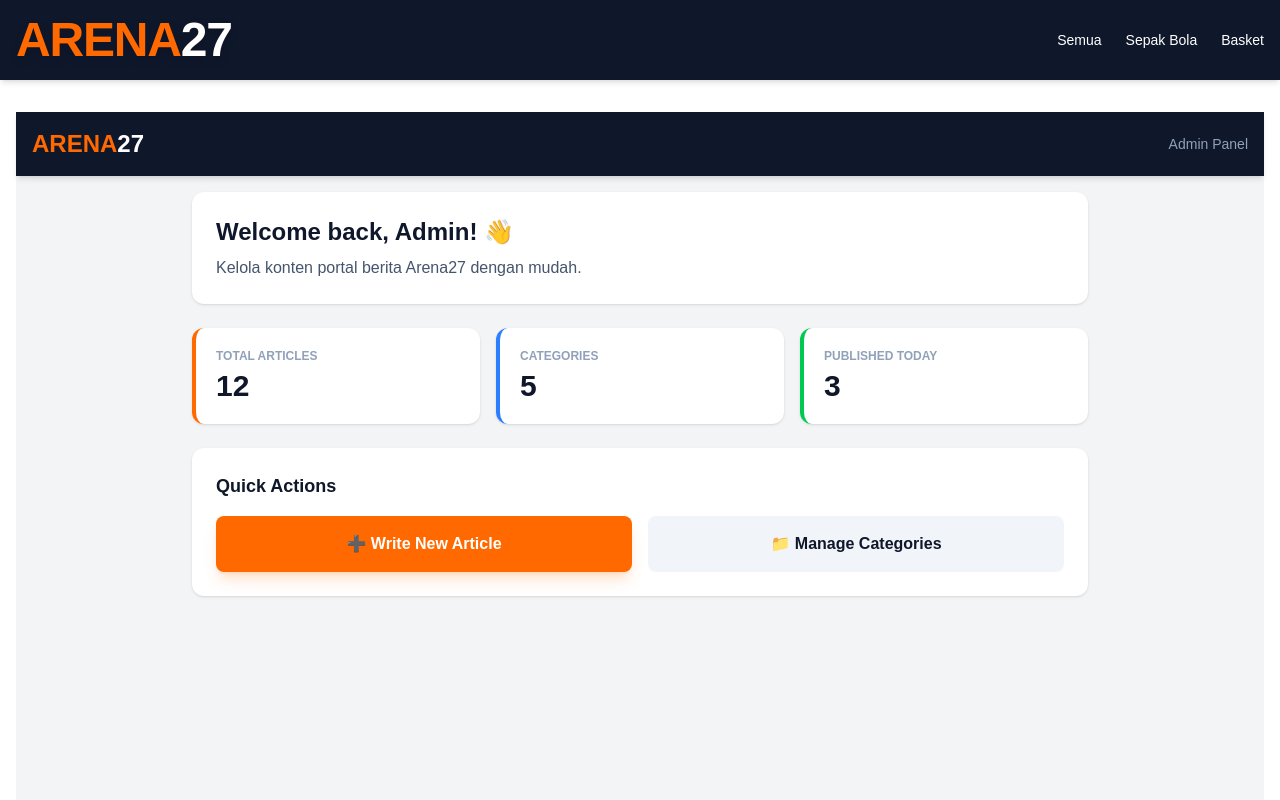
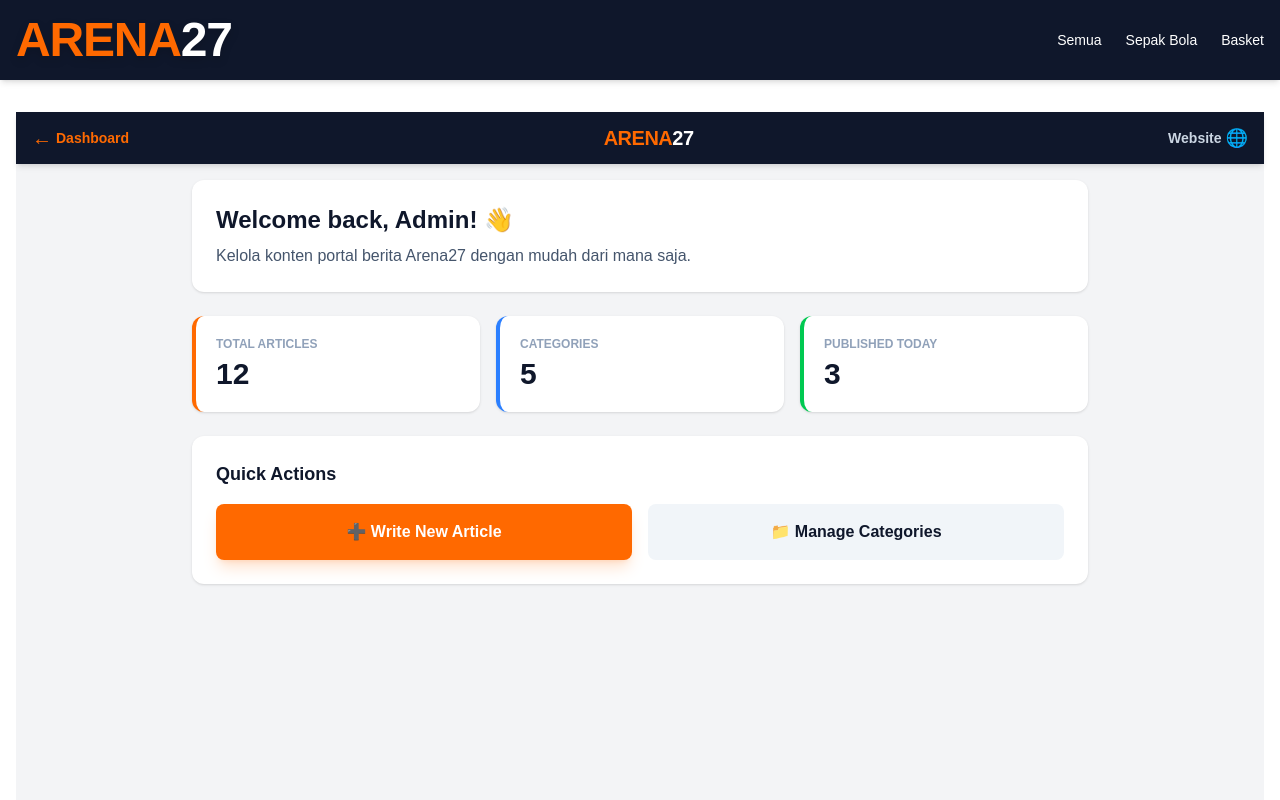
Before and after one commit to cakrawala27/arena27, a Next.js app: page /admin in a window 1280 px wide. Shown: the top 800 px of the page. Built offline with nearby package versions, Linux system fonts and the light colour scheme.

Commit message:
feat: Add global admin layout with 'Back to Dashboard' and 'View Site' buttons

```diff
--- /dev/null
+++ b/src/app/admin/layout.tsx
@@ -0,0 +1,61 @@
+import Link from 'next/link';
+
+export default function AdminLayout({
+  children,
+}: {
+  children: React.ReactNode;
+}) {
+  return (
+    <div className="min-h-screen bg-gray-100 pb-24 flex flex-col">
+
+      {/* HEADER ADMIN GLOBAL (Muncul di semua halaman admin) */}
+      <header className="bg-slate-900 text-white p-3 flex items-center justify-between shadow-md sticky top-0 z-50 px-4">
+
+        {/* TOMBOL 1: Kembali ke Dashboard Admin */}
+        <Link href="/admin" className="flex items-center gap-1 text-sm font-bold text-orange-500 hover:text-orange-400 transition active:scale-95">
+          <span className="text-xl leading-none">←</span>
+          <span className="hidden sm:inline">Dashboard</span>
+        </Link>
+
+        {/* LOGO TENGAH */}
+        <h1 className="text-xl font-black text-orange-500 tracking-tight">
+          ARENA<span className="text-white">27</span>
+        </h1>
+
+        {/* TOMBOL 2: Kembali ke Website Utama */}
+        <Link href="/" target="_blank" className="flex items-center gap-1 text-sm font-bold text-slate-300 hover:text-white transition active:scale-95">
+          <span className="hidden sm:inline">Website</span>
+          <span className="text-lg leading-none">🌐</span>
+        </Link>
+
+      </header>
+
+      {/* KONTEN HALAMAN (Berubah-ubah tergantung route) */}
+      <main className="flex-1 p-4">
+        {children}
+      </main>
+
+      {/* BOTTOM NAVIGATION (HANYA DI HP) */}
+      <nav className="fixed bottom-0 left-0 right-0 bg-white border-t border-gray-200 md:hidden z-50 shadow-[0_-4px_6px_-1px_rgba(0,0,0,0.05)]">
+        <div className="flex justify-around py-2">
+          <Link href="/admin" className="flex flex-col items-center p-2 text-orange-500">
+            <span className="text-xl">📊</span>
+            <span className="text-[10px] mt-1 font-bold">Home</span>
+          </Link>
+          <Link href="/admin/articles" className="flex flex-col items-center p-2 text-slate-500">
+            <span className="text-xl">📝</span>
+            <span className="text-[10px] mt-1">Articles</span>
+          </Link>
+          <Link href="/admin/articles/new" className="flex flex-col items-center p-2 text-slate-500">
+            <span className="text-xl">➕</span>
+            <span className="text-[10px] mt-1">Add New</span>
+          </Link>
+          <Link href="/admin/categories" className="flex flex-col items-center p-2 text-slate-500">
+            <span className="text-xl">📁</span>
+            <span className="text-[10px] mt-1">Categories</span>
+          </Link>
+        </div>
+      </nav>
+    </div>
+  );
+}
--- a/src/app/admin/page.tsx
+++ b/src/app/admin/page.tsx
@@ -2,21 +2,10 @@ import Link from 'next/link';
 
 export default function AdminDashboard() {
   return (
-    <div className="min-h-screen bg-gray-100 pb-24">
-      {/* HEADER ATAS */}
-      <header className="bg-slate-900 text-white p-4 flex items-center justify-between shadow-md sticky top-0 z-50">
-        <Link href="/" className="flex items-center gap-2">
-          <h1 className="text-2xl font-black text-orange-500">ARENA<span className="text-white">27</span></h1>
-        </Link>
-        <span className="text-sm text-slate-400">Admin Panel</span>
-      </header>
-
-      {/* KONTEN UTAMA */}
-      <main className="p-4">
     <div className="max-w-4xl mx-auto space-y-6">
       <div className="bg-white rounded-xl shadow-sm p-6">
         <h1 className="text-2xl font-bold text-slate-900 mb-2">Welcome back, Admin! 👋</h1>
-            <p className="text-slate-600">Kelola konten portal berita Arena27 dengan mudah.</p>
+        <p className="text-slate-600">Kelola konten portal berita Arena27 dengan mudah dari mana saja.</p>
       </div>
 
       <div className="grid grid-cols-1 sm:grid-cols-3 gap-4">
@@ -46,29 +35,5 @@ export default function AdminDashboard() {
         </div>
       </div>
     </div>
-      </main>
-
-      {/* BOTTOM NAVIGATION (HANYA DI HP) */}
-      <nav className="fixed bottom-0 left-0 right-0 bg-white border-t border-gray-200 md:hidden z-50 shadow-[0_-4px_6px_-1px_rgba(0,0,0,0.05)]">
-        <div className="flex justify-around py-2">
-          <Link href="/admin" className="flex flex-col items-center p-2 text-orange-500">
-            <span className="text-xl">📊</span>
-            <span className="text-[10px] mt-1 font-bold">Dashboard</span>
-          </Link>
-          <Link href="/admin/articles" className="flex flex-col items-center p-2 text-slate-500">
-            <span className="text-xl">📝</span>
-            <span className="text-[10px] mt-1">Articles</span>
-          </Link>
-          <Link href="/admin/articles/new" className="flex flex-col items-center p-2 text-slate-500">
-            <span className="text-xl">➕</span>
-            <span className="text-[10px] mt-1">Add New</span>
-          </Link>
-          <Link href="/admin/categories" className="flex flex-col items-center p-2 text-slate-500">
-            <span className="text-xl">📁</span>
-            <span className="text-[10px] mt-1">Categories</span>
-          </Link>
-        </div>
-      </nav>
-    </div>
   );
 }
```
Lines whose indentation alone changed are shown as unchanged.
